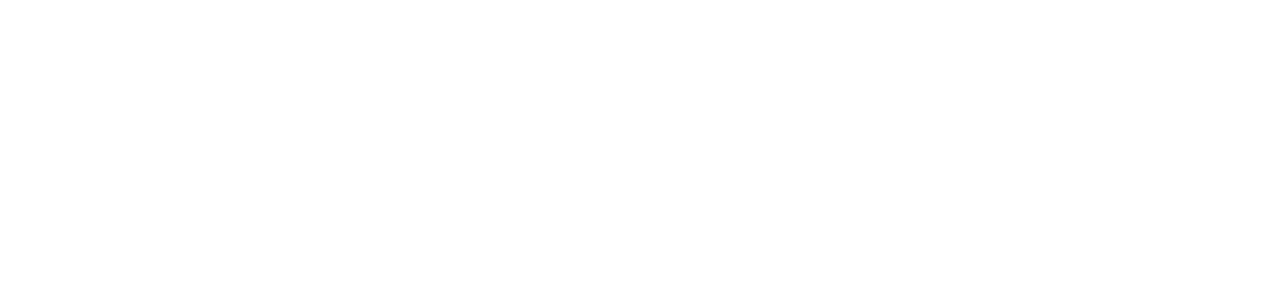
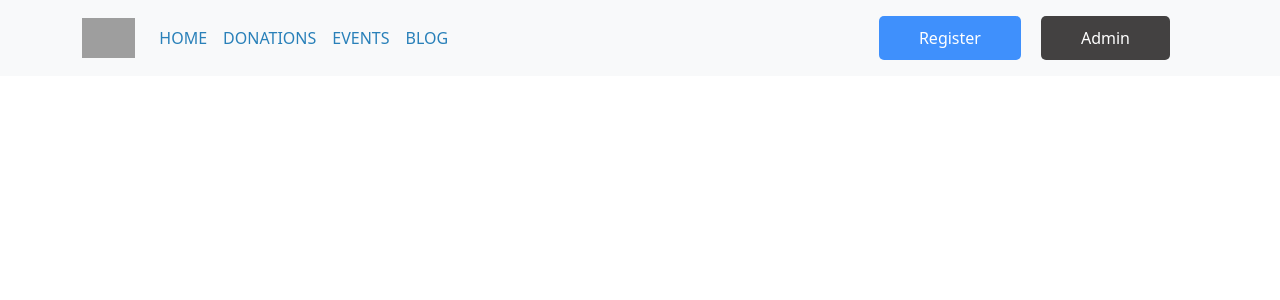
Before and after one commit to eliyas700/Volunteers-For-Humanity-Client, a React (Create React App) app: page / in a window 1280 px wide. Before the commit this address had no page. Shown: the top 300 px of the page. Built offline with nearby package versions, Linux system fonts and the light colour scheme; grey boxes are pictures that could not be loaded.

Commit message:
Header area Completed

```diff
--- a/src/Pages/Header/Header.css
+++ b/src/Pages/Header/Header.css
@@ -1,3 +1,23 @@
 .navbar-nav a {
-    font-weight: bold;
+    font-weight: 500;
+    color: #2980b9 !important;
+    text-transform: uppercase;
 }
+
+.register-btn {
+    background-color: #3F90FC;
+    color: #fff;
+    padding: 10px 40px;
+    border: none;
+    border-radius: 5px;
+    margin-right: 20px;
+}
+
+.admin-btn {
+    background-color: #434141;
+    color: #fff;
+    padding: 10px 40px;
+    border: none;
+    border-radius: 5px;
+    margin-right: 20px;
+}
--- a/src/Pages/Header/Header.js
+++ b/src/Pages/Header/Header.js
@@ -26,7 +26,8 @@
             </Nav>
             <Nav>
               <Nav.Link as={Link} to="/about">
-                About
+                <button className="register-btn ">Register</button>
+                <button className="admin-btn">Admin</button>
               </Nav.Link>
             </Nav>
           </Navbar.Collapse>
--- a/src/index.js
+++ b/src/index.js
@@ -4,15 +4,17 @@
 import App from "./App";
 import reportWebVitals from "./reportWebVitals";
 import { BrowserRouter } from "react-router-dom";
+import { HelmetProvider } from "react-helmet-async";
 
 const root = ReactDOM.createRoot(document.getElementById("root"));
 root.render(
-  <BrowserRouter>
-    <React.StrictMode>
-      <App />
-    </React.StrictMode>
-    ,
-  </BrowserRouter>
+  <HelmetProvider>
+    <BrowserRouter>
+      <React.StrictMode>
+        <App />
+      </React.StrictMode>
+    </BrowserRouter>
+  </HelmetProvider>
 );
 
 // If you want to start measuring performance in your app, pass a function
```
